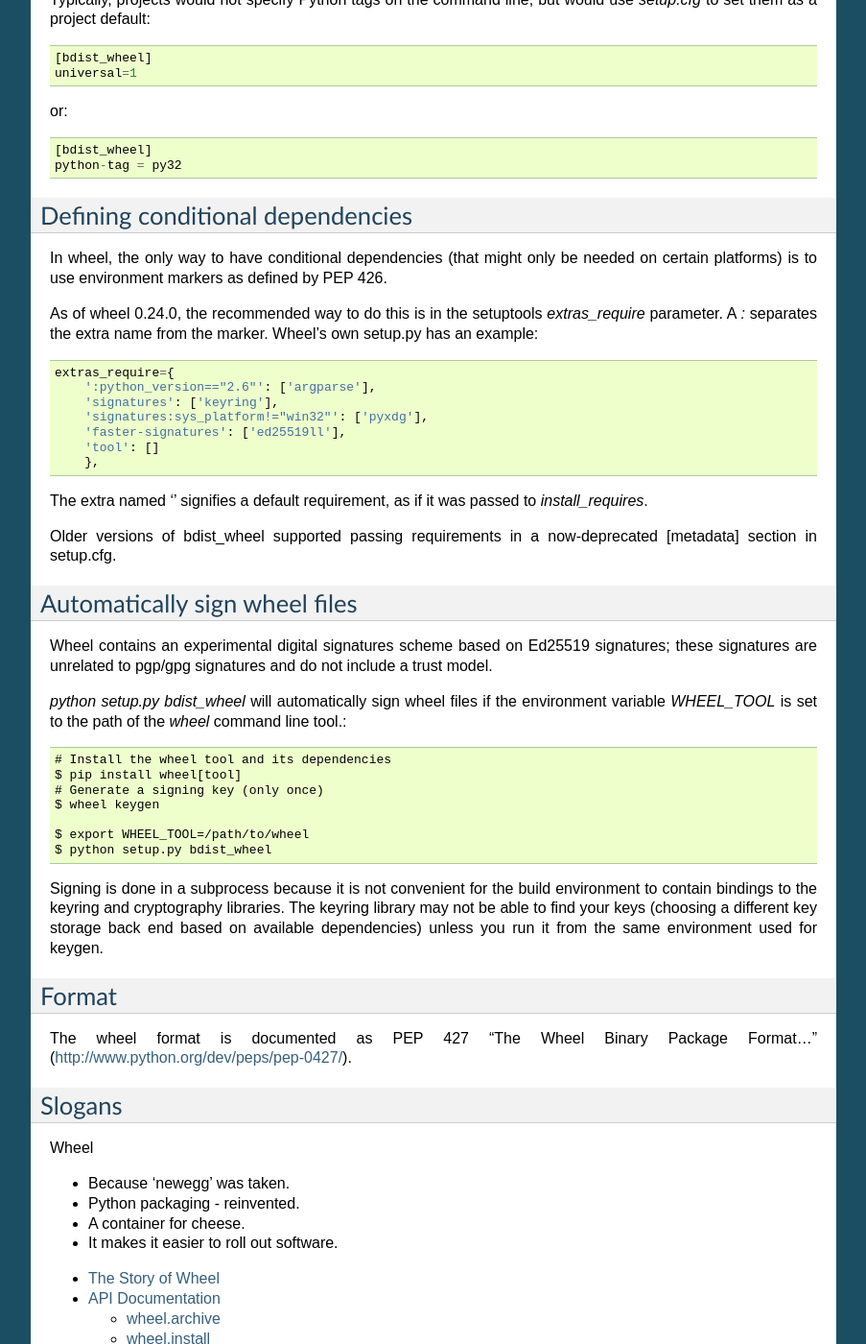
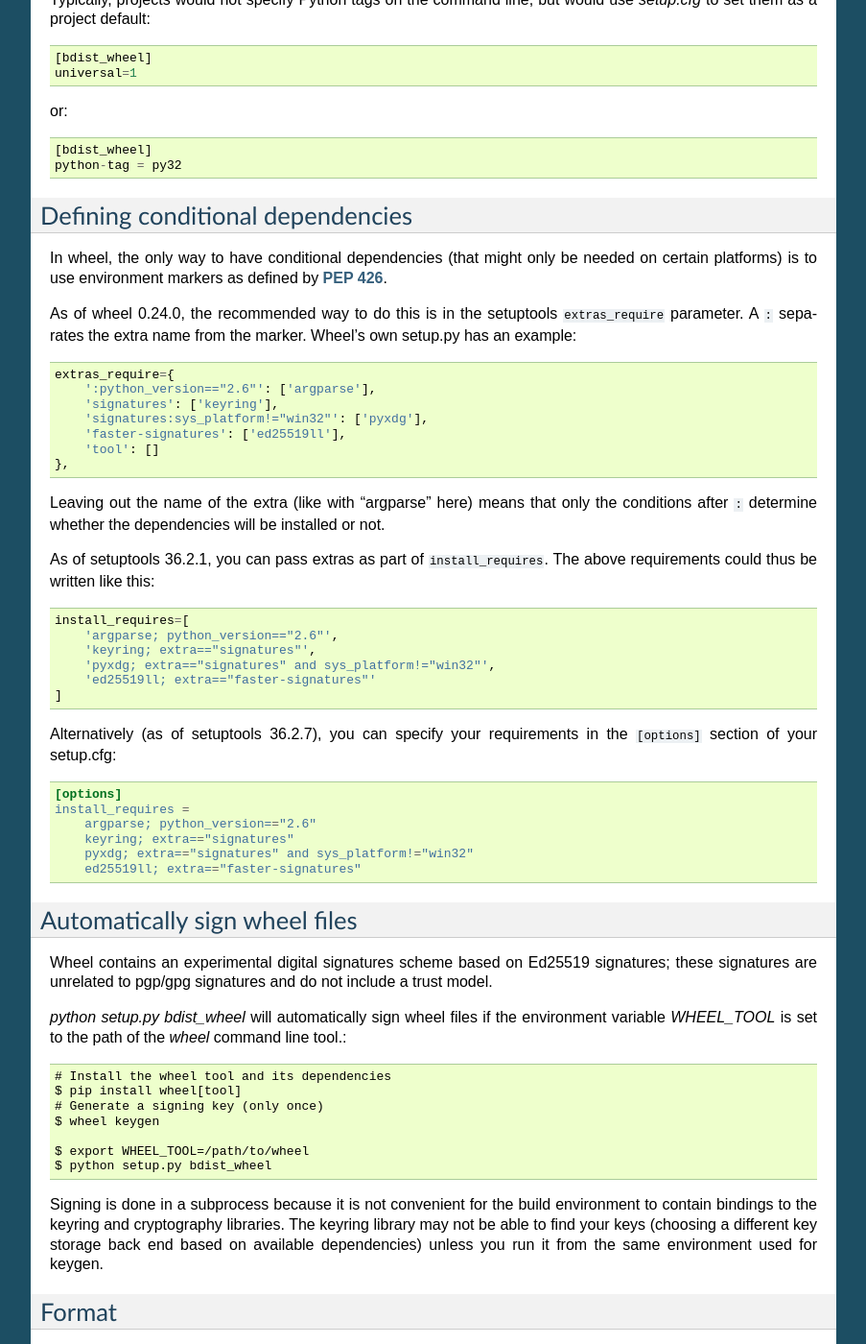
Before and after one commit to pypa/wheel, a Sphinx documentation site: the page built from docs/index.rst, in a window 1280 px wide and 1400 px high, scrolled down 2888 px. Shown: the whole window at 96% size, without its empty margins (198-1101 px from the left). Built offline with Sphinx 7.4.7, drawn with Linux system fonts in a browser that asks for light colours.

Commit message:
Updated the "conditional dependencies" docs section

```diff
--- a/docs/index.rst
+++ b/docs/index.rst
@@ -157,24 +157,45 @@ Defining conditional dependencies
 
 In wheel, the only way to have conditional dependencies (that might only be
 needed on certain platforms) is to use environment markers as defined by
-PEP 426.
+:pep:`426`.
 
 As of wheel 0.24.0, the recommended way to do this is in the setuptools
-`extras_require` parameter. A `:` separates the extra name from the marker.
+``extras_require`` parameter. A ``:`` separates the extra name from the marker.
 Wheel's own setup.py has an example::
-      extras_require={
-          ':python_version=="2.6"': ['argparse'],
-          'signatures': ['keyring'],
-          'signatures:sys_platform!="win32"': ['pyxdg'],
-          'faster-signatures': ['ed25519ll'],
-          'tool': []
-          },
 
-The extra named '' signifies a default requirement, as if it was passed to
-`install_requires`.
+   extras_require={
+       ':python_version=="2.6"': ['argparse'],
+       'signatures': ['keyring'],
+       'signatures:sys_platform!="win32"': ['pyxdg'],
+       'faster-signatures': ['ed25519ll'],
+       'tool': []
+   },
 
-Older versions of bdist_wheel supported passing requirements in a
-now-deprecated [metadata] section in setup.cfg.
+Leaving out the name of the extra (like with "argparse" here) means that only
+the conditions after ``:`` determine whether the dependencies will be installed
+or not.
+
+As of setuptools 36.2.1, you can pass extras as part of ``install_requires``.
+The above requirements could thus be written like this::
+
+   install_requires=[
+       'argparse; python_version=="2.6"',
+       'keyring; extra=="signatures"',
+       'pyxdg; extra=="signatures" and sys_platform!="win32"',
+       'ed25519ll; extra=="faster-signatures"'
+   ]
+
+Alternatively (as of setuptools 36.2.7), you can specify your requirements in
+the ``[options]`` section of your setup.cfg:
+
+.. code-block:: cfg
+
+   [options]
+   install_requires =
+       argparse; python_version=="2.6"
+       keyring; extra=="signatures"
+       pyxdg; extra=="signatures" and sys_platform!="win32"
+       ed25519ll; extra=="faster-signatures"
 
 Automatically sign wheel files
 ------------------------------
```
